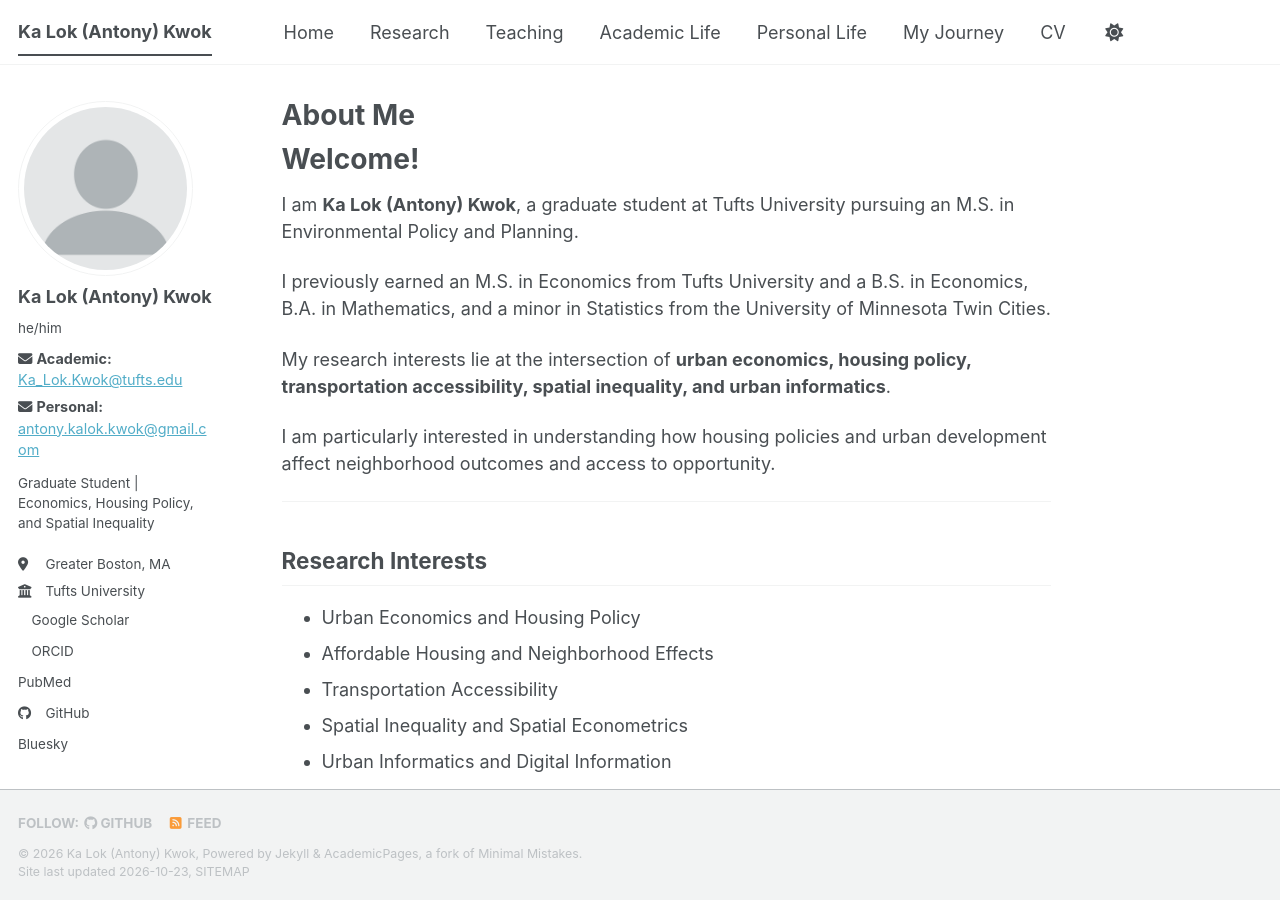
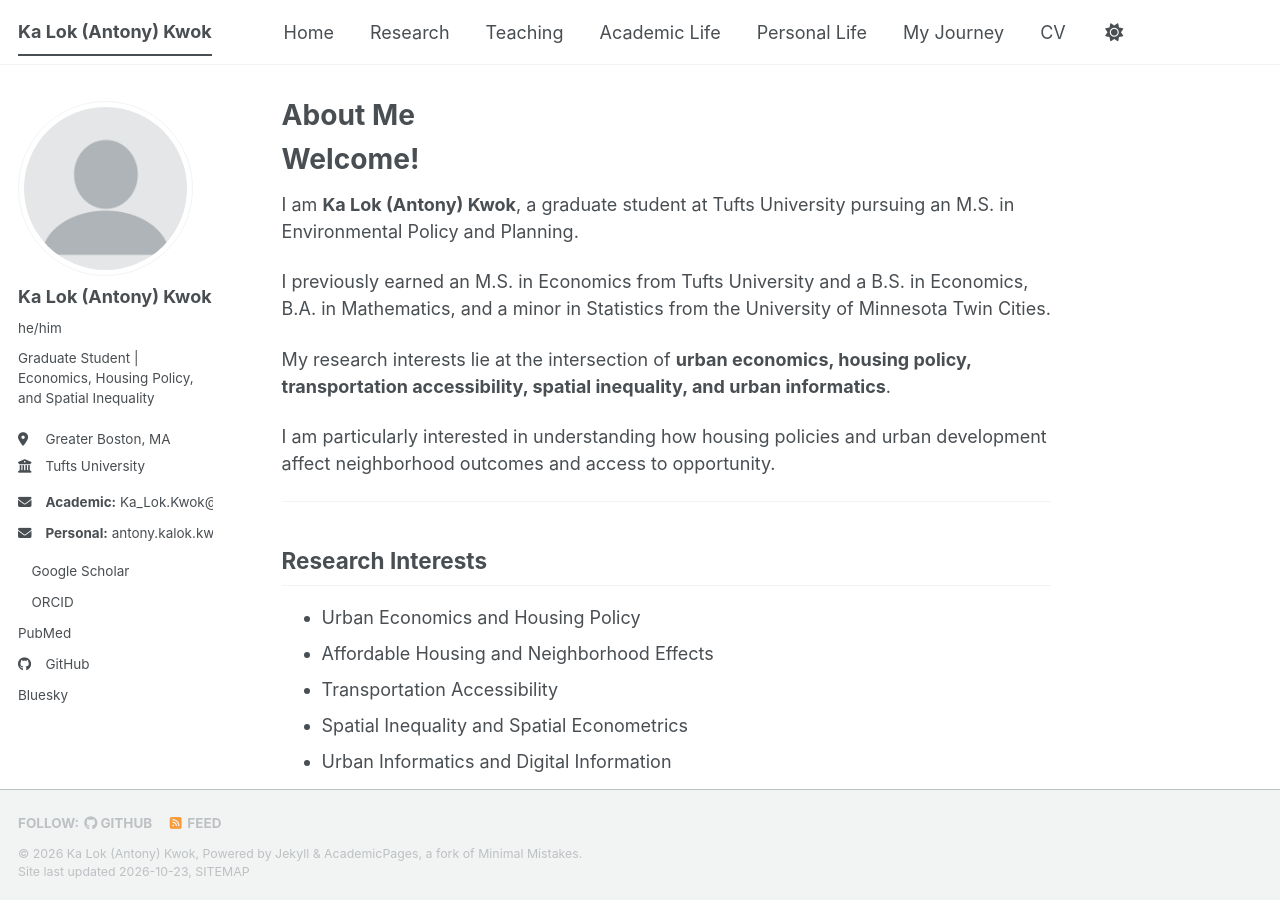
Before and after one commit to AntonyKaLokKwok/AntonyKaLokKwok.github.io, a Jekyll site: the page built from _pages/about.md, in a window 1280 px wide and 900 px high. Built offline with Jekyll 4.4.1, drawn with Linux system fonts in a browser that asks for light colours; a style sheet for code colours, icons or effects is not loaded.

Commit message:
Revise author profile layout and email sections
Updated author profile template to include academic email and personal email sections. Revised comments for clarity.

```diff
--- a/_includes/author-profile.html
+++ b/_includes/author-profile.html
@@ -1,3 +1,4 @@
+
 {% include base_path %}
 
 {% if page.author and site.data.authors[page.author] %}
@@ -22,7 +23,7 @@
     {% endif %}
   </div>
 
-  <!-- Name, Pronouns, Emails, and Bio -->
+  <!-- Name, Pronouns, and Academic Bio -->
   <div class="author__content">
 
     <h3 class="author__name">{{ author.name }}</h3>
@@ -33,37 +34,6 @@
       </p>
     {% endif %}
 
-    <!-- Academic Email Below Name -->
-    {% if author.academic_email %}
-      <p style="font-size: 0.8em;
-                margin: 10px 0 5px;
-                line-height: 1.5;
-                overflow-wrap: anywhere;">
-        <i class="fas fa-envelope"
-           aria-hidden="true"></i>
-        <strong>Academic:</strong>
-        <a href="mailto:{{ author.academic_email }}">
-          {{ author.academic_email }}
-        </a>
-      </p>
-    {% endif %}
-
-    <!-- Personal Email Below Name -->
-    {% if author.email %}
-      <p style="font-size: 0.8em;
-                margin: 5px 0 12px;
-                line-height: 1.5;
-                overflow-wrap: anywhere;">
-        <i class="fas fa-envelope"
-           aria-hidden="true"></i>
-        <strong>Personal:</strong>
-        <a href="mailto:{{ author.email }}">
-          {{ author.email }}
-        </a>
-      </p>
-    {% endif %}
-
-    <!-- Short Academic Biography -->
     {% if author.bio %}
       <p class="author__bio">
         {{ author.bio }}
@@ -72,7 +42,7 @@
 
   </div>
 
-  <!-- Location, University, and Academic Links -->
+  <!-- Contact Information and Academic Links -->
   <div class="author__urls-wrapper">
 
     <button class="btn btn--inverse">
@@ -99,6 +69,33 @@
         </li>
       {% endif %}
 
+      <!-- Academic Email -->
+      {% if author.academic_email %}
+        <li style="margin-top: 14px;
+                   margin-bottom: 7px;
+                   overflow-wrap: anywhere;">
+          <a href="mailto:{{ author.academic_email }}">
+            <i class="fas fa-fw fa-envelope icon-pad-right"
+               aria-hidden="true"></i>
+            <strong>Academic:</strong>
+            {{ author.academic_email }}
+          </a>
+        </li>
+      {% endif %}
+
+      <!-- Personal Email -->
+      {% if author.email %}
+        <li style="margin-bottom: 14px;
+                   overflow-wrap: anywhere;">
+          <a href="mailto:{{ author.email }}">
+            <i class="fas fa-fw fa-envelope icon-pad-right"
+               aria-hidden="true"></i>
+            <strong>Personal:</strong>
+            {{ author.email }}
+          </a>
+        </li>
+      {% endif %}
+
       <!-- Website -->
       {% if author.uri %}
         <li>
@@ -110,7 +107,7 @@
         </li>
       {% endif %}
 
-      <!-- Academia -->
+      <!-- Academia.edu -->
       {% if author.academia %}
         <li>
           <a href="{{ author.academia }}">
@@ -258,4 +255,5 @@
     </ul>
 
   </div>
+
 </div>
```
